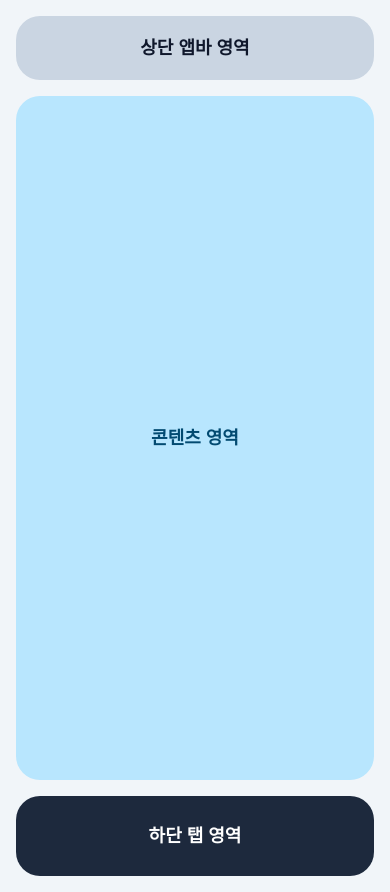
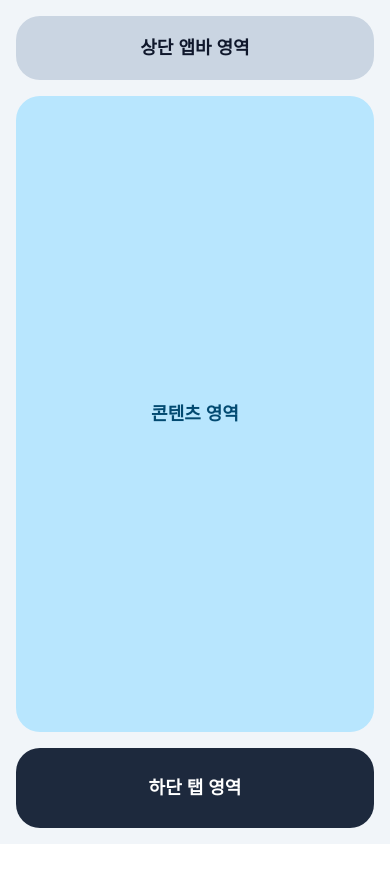
Before and after one commit to HoilRyu/session-trading, a React (Vite) app in the folder frontend/: page / in a window 390 px wide. After the commit the page ends 844 px from the top, so only its background shows below. Built offline with nearby package versions, Linux system fonts and the light colour scheme.

Commit message:
fix: keep mobile bottom bar visible

```diff
--- a/frontend/src/pages/HomePage.tsx
+++ b/frontend/src/pages/HomePage.tsx
@@ -35,14 +35,14 @@ export function HomePage() {
         </div>
       </section>
 
-      <section className="flex min-h-screen flex-col gap-4 p-4 md:hidden">
+      <section className="flex h-screen flex-col gap-4 overflow-hidden p-4 md:hidden">
         <AreaBlock
           label="상단 앱바 영역"
           className="h-16 bg-slate-300 text-slate-900"
         />
         <AreaBlock
           label="콘텐츠 영역"
-          className="min-h-[calc(100vh-10rem)] flex-1 bg-sky-200 text-sky-900"
+          className="min-h-0 flex-1 bg-sky-200 text-sky-900"
         />
         <AreaBlock
           label="하단 탭 영역"
```
Also changed, not shown: 1 other file (tests, documents, lock files or other folders).
